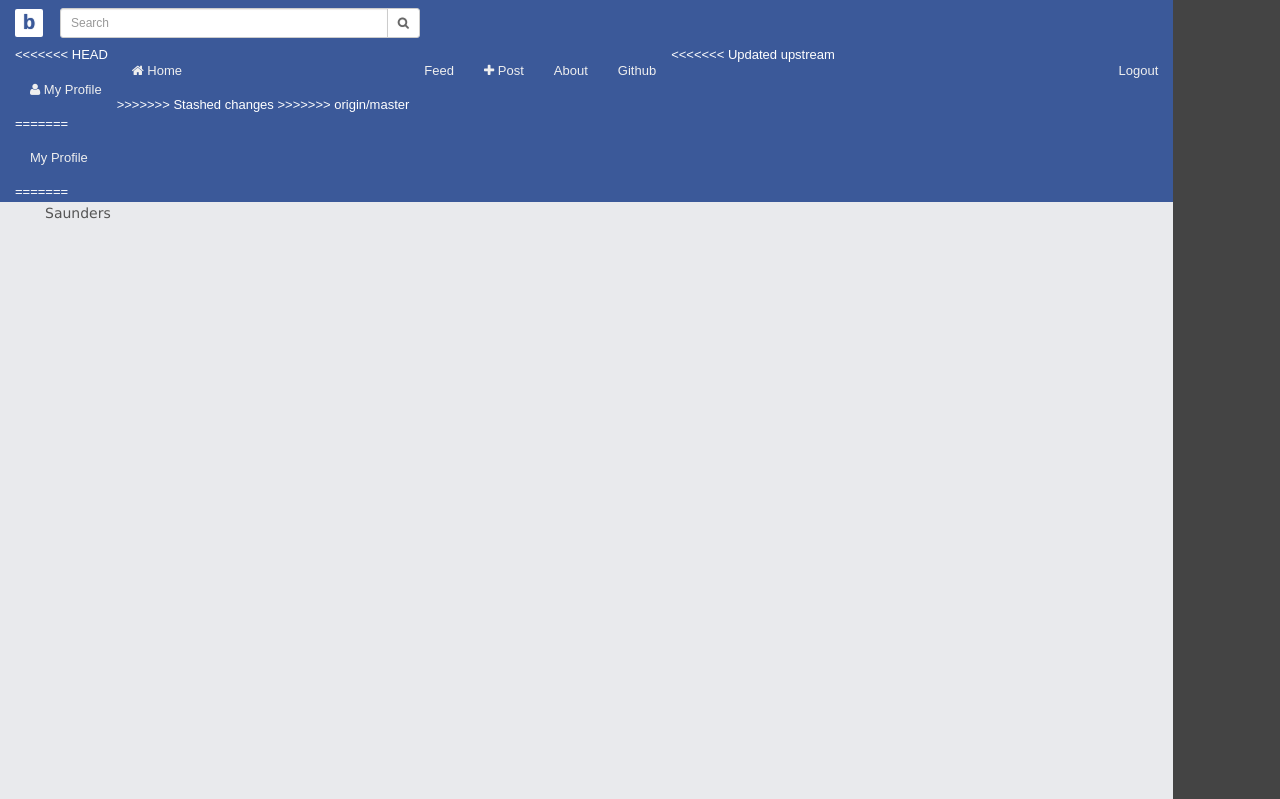
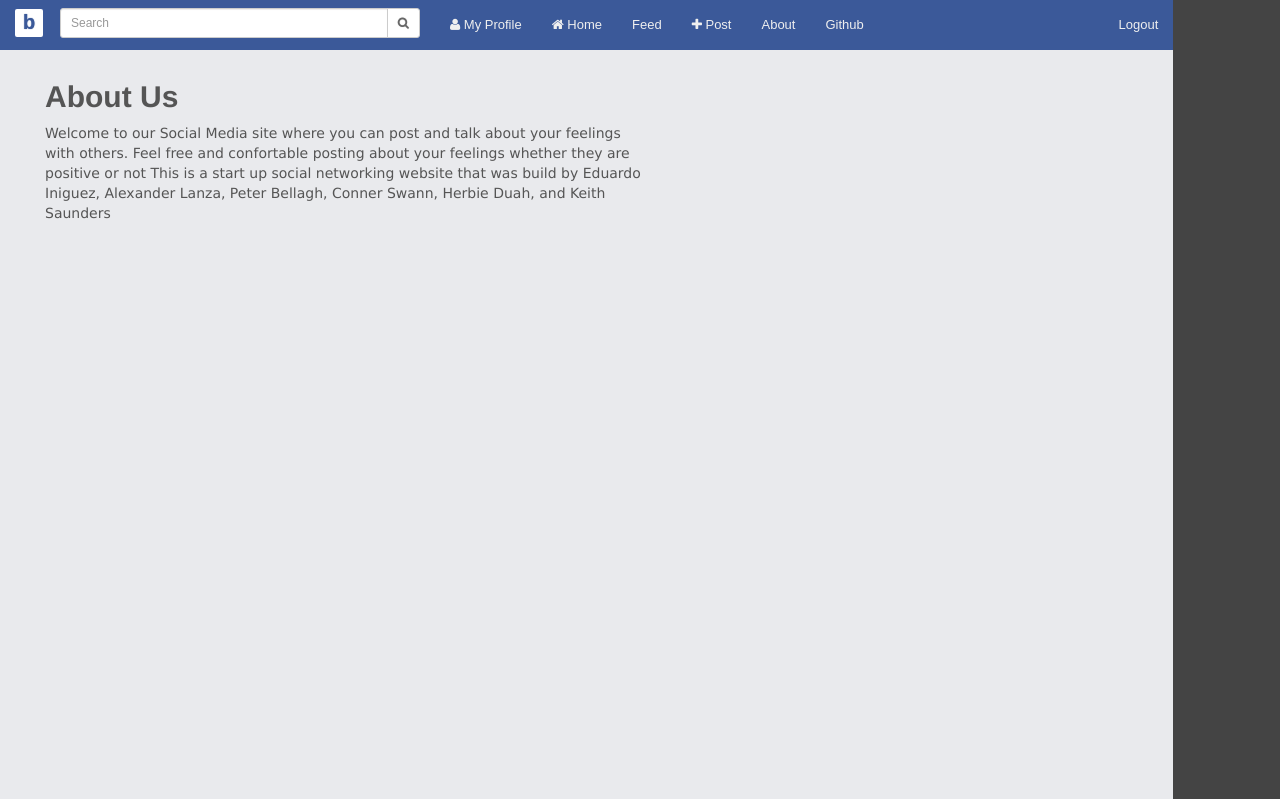
Before and after one commit to yourbuddyconner/CS399-social, a Django app: page /about in a window 1280 px wide. Shown: the top 799 px of the page. Run offline with Django 3.2, Linux system fonts and the light colour scheme; some libraries are stand-ins or nearby versions.

Commit message:
Merge problems fixed

```diff
--- a/app/templates/base.html
+++ b/app/templates/base.html
@@ -49,17 +49,14 @@
                         </div>
                     </form>
                     <ul class="nav navbar-nav">
-<<<<<<< Updated upstream
+
 					  <li>
-<<<<<<< HEAD
+
                         <a href='{% url "dashboard" %}'><i class="fa fa-user"></i> My Profile</a>
-=======
-                        <a href='{% url "dashboard" %}'>My Profile</a>
-=======
+
                       <li>
                         <a href='{% url "feed" %}'><i class="fa fa-home 2x"></i> Home</a>
->>>>>>> Stashed changes
->>>>>>> origin/master
+
                       </li>
                       <li>
                         <a href='{% url "feed" %}'>Feed</a>
```
